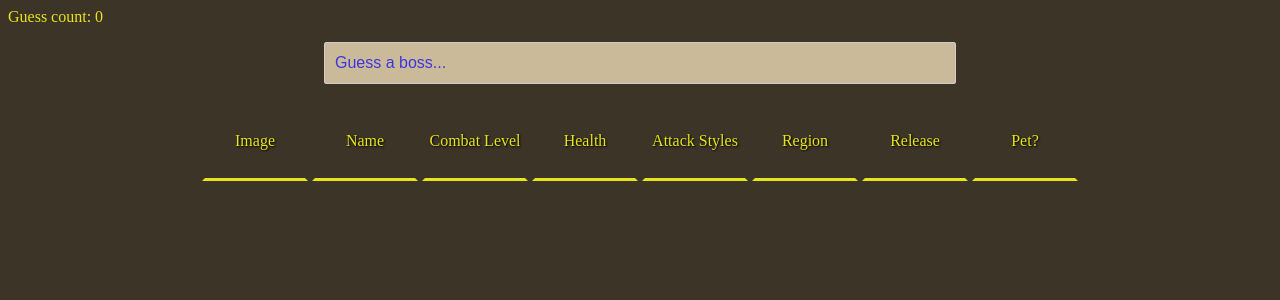
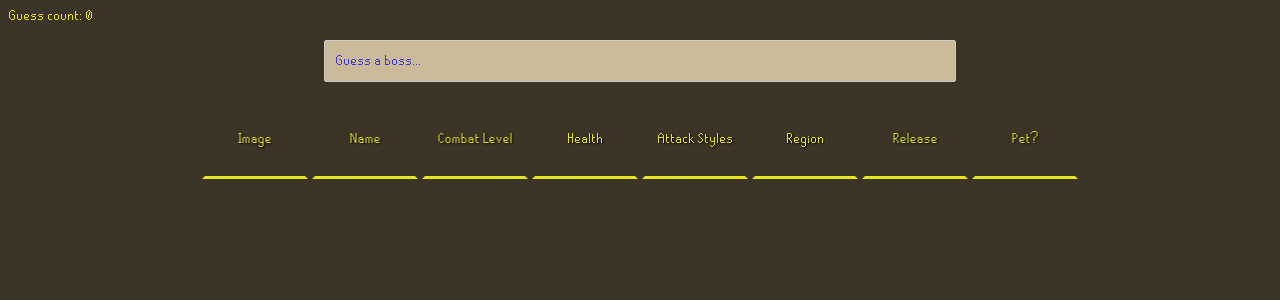
Before and after one commit to daltonoswald/runescapedle, a React (Vite) app: page / in a window 1280 px wide. Shown: the top 300 px of the page. Built offline with nearby package versions, Linux system fonts and the light colour scheme.

Commit message:
custom font added

```diff
--- a/src/styles.css
+++ b/src/styles.css
@@ -1,11 +1,21 @@
 @import "./gameboard.css";
 @import "./endPanel.css";
+
+@font-face {
+    font-family: "runeScape-Chat-07";
+    src: url("/src/assets/RuneScape-Chat-07.ttf")
+}
 
 html {
     background-color: #3d3428;
     color: #e6e51c;
+    font-family: "runeScape-Chat-07";
 }
 
 .boss-image {
     height: 50px;
 }
+
+::placeholder, input {
+    font-family: "runeScape-Chat-07";
+}
```
Also changed, not shown: src/assets/RuneScape-Chat-07.ttf (added), src/assets/runescape_uf.ttf (added).
